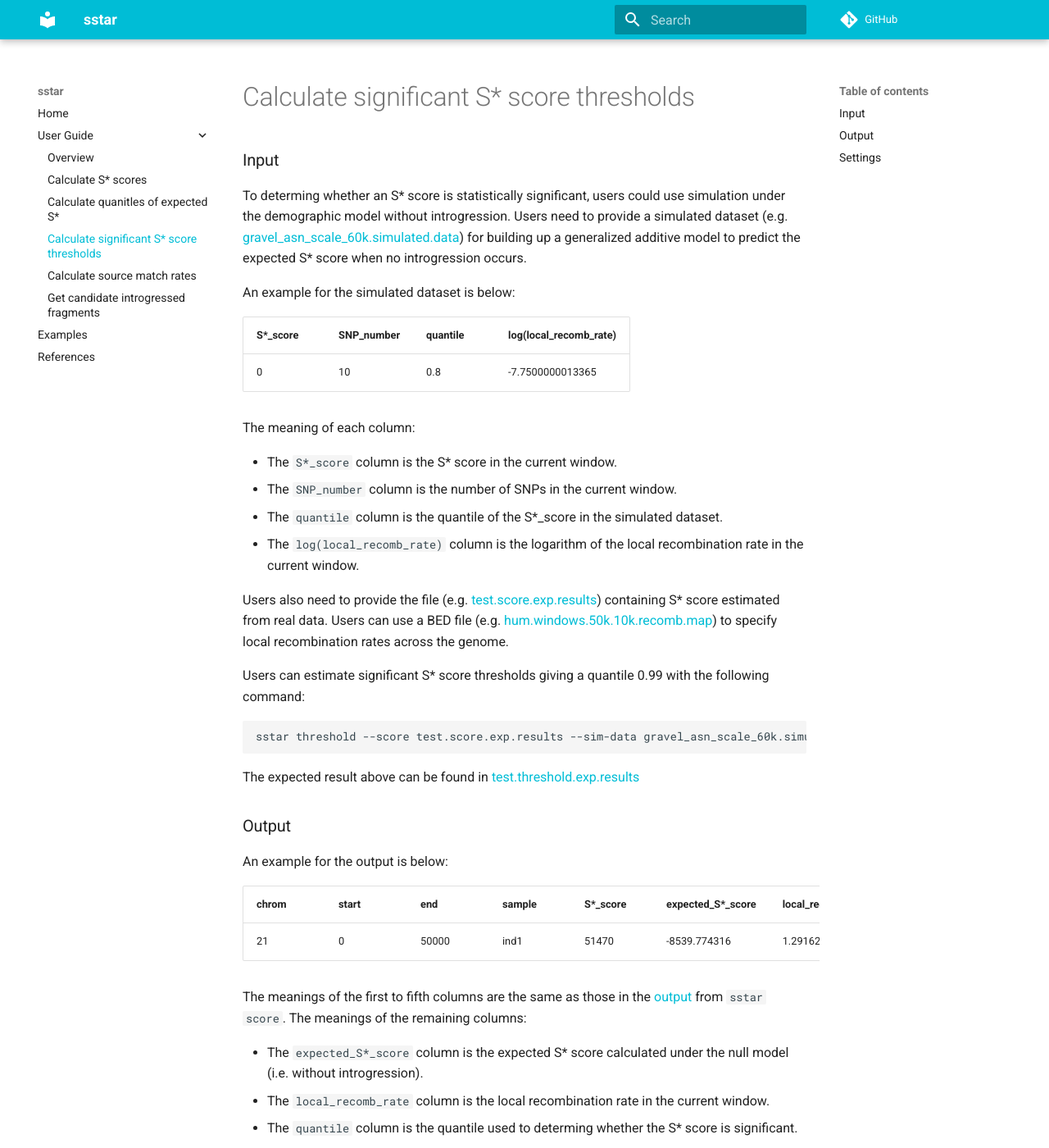
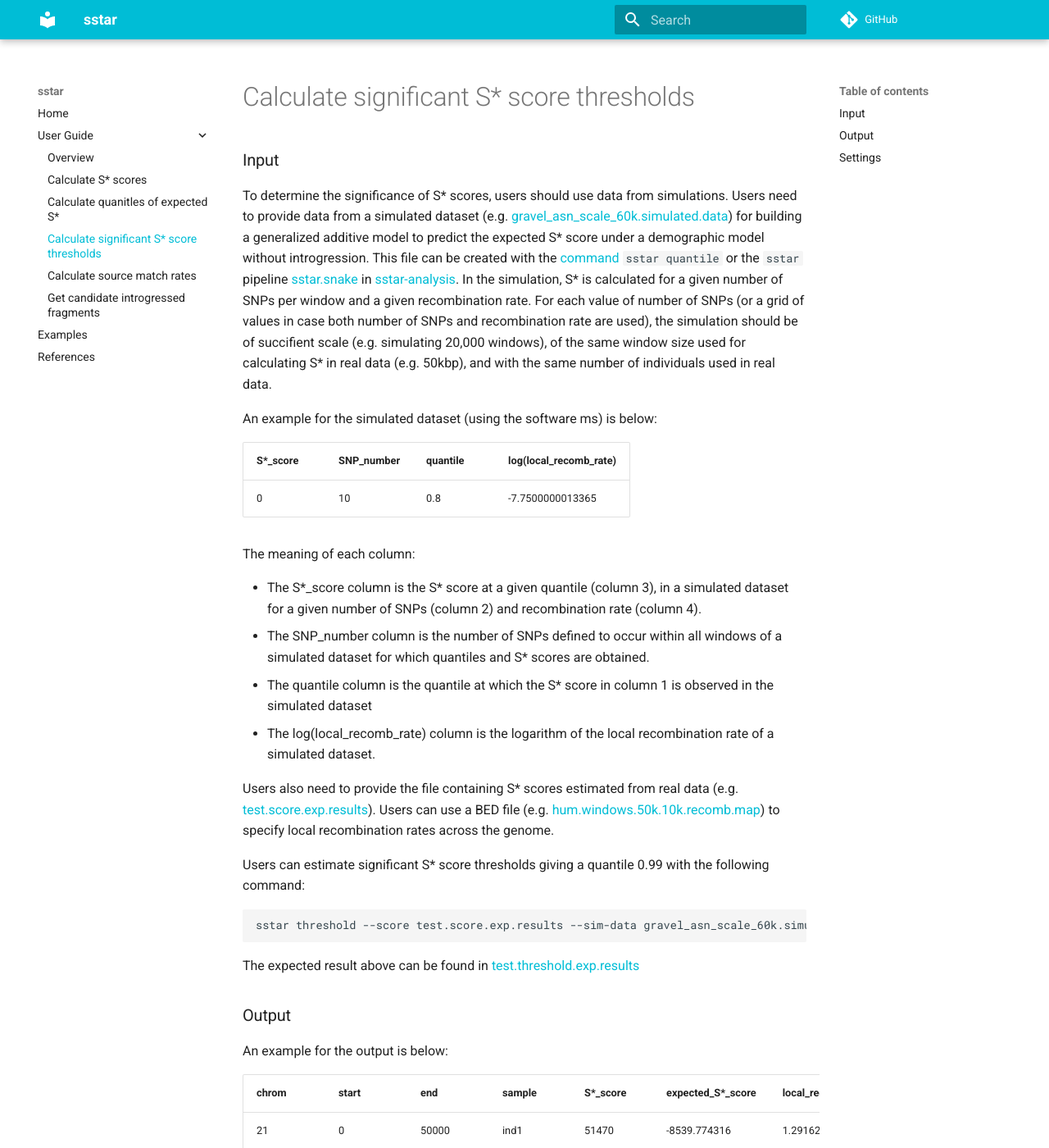
Before and after one commit to xin-huang/sstar, an MkDocs documentation site: the page built from docs/userguide/threshold.md, in a window 1280 px wide and 1400 px high. Shown: the whole window at 82% size. Built offline with MkDocs 1.6.1 and Material for MkDocs 9.7.7, drawn with Linux system fonts in a browser that asks for light colours; comment, search, counter and statistics services are not loaded; some of the changed text lies outside the part shown.

Commit message:
Update manual

```diff
--- a/conda-env.yml
+++ b/conda-env.yml
@@ -21,4 +21,4 @@ dependencies:
         - r-essentials=4.1
         - rpy2
         - pip:
-                - .
+                - sstar==1.1.0
--- a/docs/userguide/threshold.md
+++ b/docs/userguide/threshold.md
@@ -2,9 +2,9 @@
 
 ### Input
 
-To determing whether an S\* score is statistically significant, users could use simulation under the demographic model without introgression. Users need to provide a simulated dataset (e.g. [gravel_asn_scale_60k.simulated.data](https://raw.githubusercontent.com/xin-huang/sstar/main/examples/data/simulated_data/gravel_asn_scale_60k.simulated.data)) for building up a generalized additive model to predict the expected S\* score when no introgression occurs.
+To determine the significance of S* scores, users should use data from simulations. Users need to provide data from a simulated dataset (e.g. [gravel_asn_scale_60k.simulated.data](https://raw.githubusercontent.com/xin-huang/sstar/main/examples/data/simulated_data/gravel_asn_scale_60k.simulated.data)) for building a generalized additive model to predict the expected S* score under a demographic model without introgression. This file can be created with the [command](https://sstar.readthedocs.io/en/latest/userguide/quantile/) `sstar quantile` or the `sstar` pipeline [sstar.snake](https://github.com/admixVIE/sstar-analysis/blob/main/workflows/1src/sstar.snake) in [sstar-analysis](https://github.com/admixVIE/sstar-analysis). In the simulation, S\* is calculated for a given number of SNPs per window and a given recombination rate. For each value of number of SNPs (or a grid of values in case both number of SNPs and recombination rate are used), the simulation should be of succifient scale (e.g. simulating 20,000 windows), of the same window size used for calculating S\* in real data (e.g. 50kbp), and with the same number of individuals used in real data.
 
-An example for the simulated dataset is below:
+An example for the simulated dataset (using the software ms) is below:
 
 | S*_score | SNP_number | quantile | log(local_recomb_rate) |
 | - | - | - | - |
@@ -12,14 +12,14 @@ An example for the simulated dataset is below:
 
 The meaning of each column:
 
-- The `S*_score` column is the S\* score in the current window.
-- The `SNP_number` column is the number of SNPs in the current window.
-- The `quantile` column is the quantile of the S\*_score in the simulated dataset.
-- The `log(local_recomb_rate)` column is the logarithm of the local recombination rate in the current window.
+- The S\*_score column is the S\* score at a given quantile (column 3), in a simulated dataset for a given number of SNPs (column 2) and recombination rate (column 4).
+- The SNP_number column is the number of SNPs defined to occur within all windows of a simulated dataset for which quantiles and S\* scores are obtained.
+- The quantile column is the quantile at which the S\* score in column 1 is observed in the simulated dataset
+- The log(local_recomb_rate) column is the logarithm of the local recombination rate of a simulated dataset.
 
-Users also need to provide the file (e.g. [test.score.exp.results](https://github.com/xin-huang/sstar/blob/main/tests/results/test.score.exp.results)) containing S\* score estimated from real data. Users can use a BED file (e.g. [hum.windows.50k.10k.recomb.map](https://raw.githubusercontent.com/xin-huang/sstar/main/examples/data/real_data/hum.windows.50k.10k.recomb.map)) to specify local recombination rates across the genome.
+Users also need to provide the file containing S\* scores estimated from real data (e.g. [test.score.exp.results](https://github.com/xin-huang/sstar/blob/main/tests/results/test.score.exp.results)). Users can use a BED file (e.g. [hum.windows.50k.10k.recomb.map](https://raw.githubusercontent.com/xin-huang/sstar/main/examples/data/real_data/hum.windows.50k.10k.recomb.map)) to specify local recombination rates across the genome.
 
-Users can estimate significant S* score thresholds giving a quantile 0.99 with the following command:
+Users can estimate significant S\* score thresholds giving a quantile 0.99 with the following command:
 
 	sstar threshold --score test.score.exp.results --sim-data gravel_asn_scale_60k.simulated.data --recomb-map hum.windows.50k.10k.recomb.map --quantile 0.99 --output test.threshold.results
 
@@ -42,4 +42,4 @@ The meanings of the first to fifth columns are the same as those in the [output]
 
 ### Settings
 
-Users also could use a uniform recombination rate with the argument `--recomb-rate` instead of a recombination map to estimate thresholds.
+In the absence of a recombination map for the tested population, a uniform recombination rate can be used. Users may add the argument `--recomb-rate` instead of a recombination map to estimate thresholds.
```
Also changed, not shown: 1 other file.
